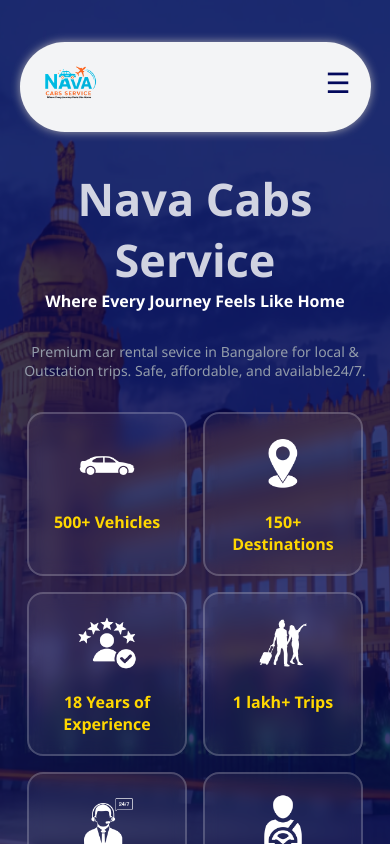
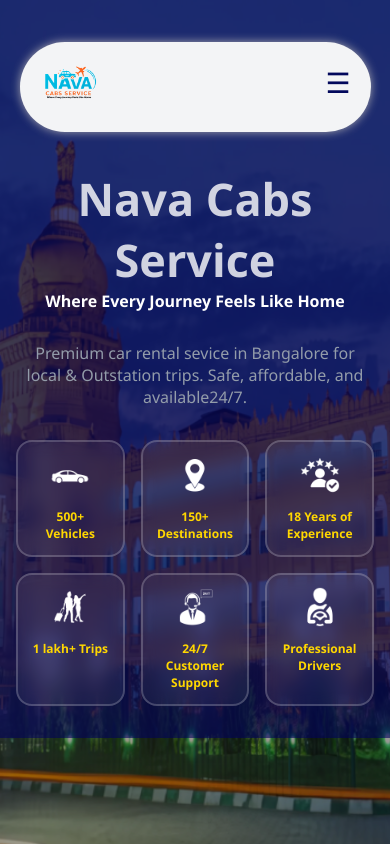
Before and after one commit to sudeepp28/nava-cabs, an Angular app: page /home in a window 390 px wide. Shown: the top 844 px of the page. Built offline with nearby package versions, Linux system fonts and the light colour scheme.

Commit message:
Update hfirst.component.css

```diff
--- a/src/app/home/hfirst/hfirst.component.css
+++ b/src/app/home/hfirst/hfirst.component.css
@@ -93,14 +93,15 @@
   background-color: rgba(255, 255, 255, 0.05);
   border: 2px solid rgba(255, 255, 255, 0.2);
   border-radius: 1rem;
-  padding: 1.2rem;
-  width: 100%;
-  max-width: 160px;
+  padding: 1rem;
+  flex: 1 1 120px; /* allows shrinking */
+  max-width: 140px;
   text-align: center;
   transition: transform 0.3s ease, box-shadow 0.3s ease;
   backdrop-filter: blur(8px);
   -webkit-backdrop-filter: blur(8px);
 }
+
 
 
 
@@ -160,16 +161,18 @@
 }
 
 @media screen and (max-width: 480px) {
-  h1 {
-    font-size: 24px;
+  .cards > div {
+    flex: 1 1 100px;
+    max-width: 110px;
+    padding: 0.8rem;
   }
 
-  p {
-    font-size: 14px;
+  .cards img {
+    width: 40px;
+    margin-bottom: 0.5rem;
   }
 
-  .btn {
-    font-size: 1rem;
-
+  .cards p {
+    font-size: 12px;
   }
 }
```
